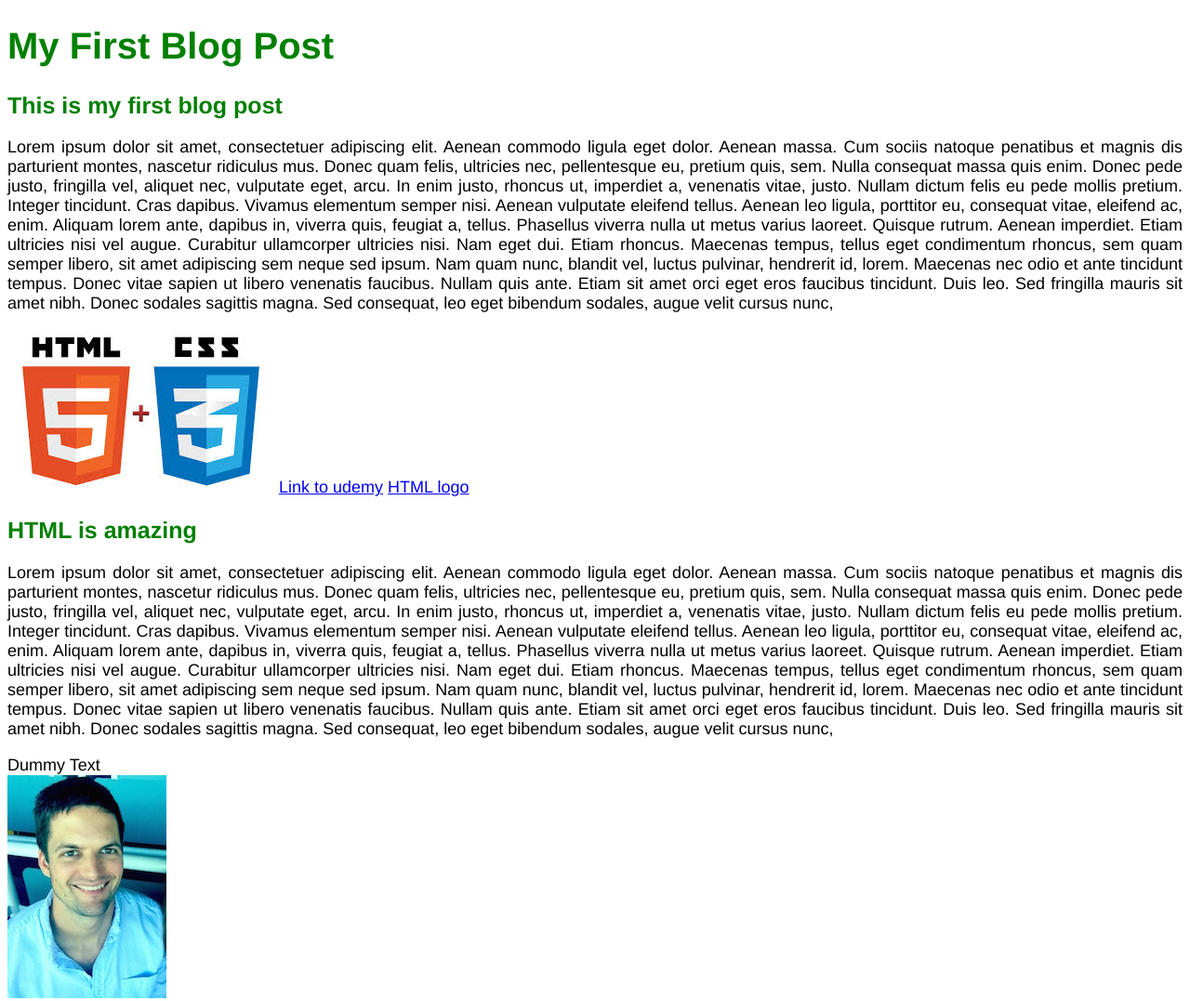
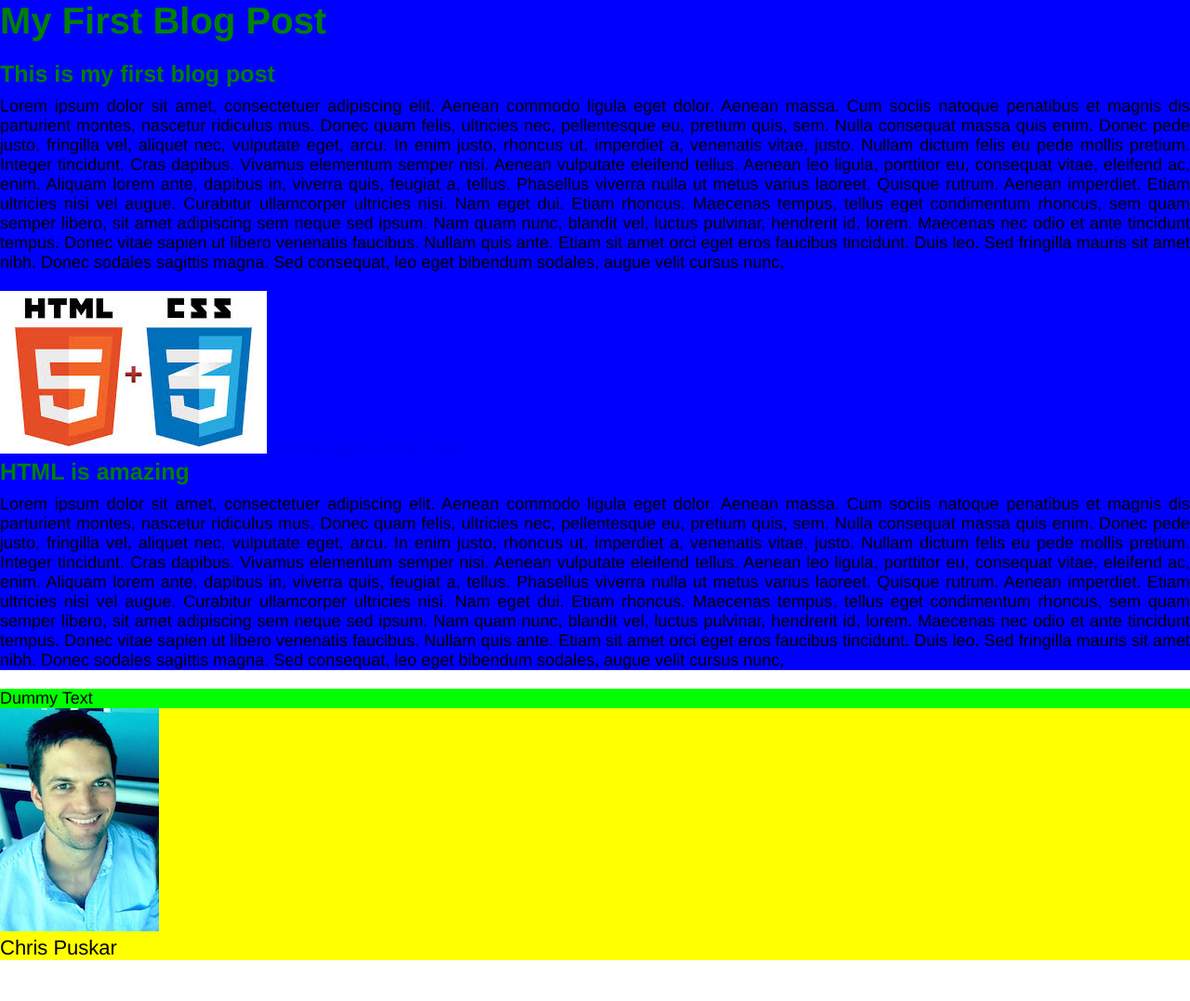
Before and after one commit to cjpuskar/Blog-Post, a website: page client/index.html in a window 1280 px wide. Shown: the top 1077 px of the page at 93% size. After the commit the page ends 1033 px from the top, so only its background shows below. Drawn offline with Linux system fonts and the light colour scheme.

Commit message:
[style]: add styling for new divs

```diff
--- a/client/public/stylesheets/style.css
+++ b/client/public/stylesheets/style.css
@@ -1,6 +1,30 @@
+* {
+	margin: 0;
+	padding: 0;
+	box-sizing: border-box;
+}
+
+.container: {
+	width: 1140px;
+	margin-left: auto;
+	margin-right: auto;
+}
+
 body {
 	font-family: Helvetica Neue, Arial;
 	font-size: 18px;
+}
+
+.blog-post {
+	background-color: #0000ff;
+}
+
+.other-posts {
+	background-color: #00ff00;
+}
+
+.author-box {
+	background-color: #ffff00;
 }
 
 h1, h2 {
@@ -9,14 +33,17 @@ h1, h2 {
 
 h1 {
 	font-size: 40px;
+	margin-bottom: 20px;
 }
 
 h2 {
 	font-size: 25px;
+	margin-bottom: 10px;
 }
 
 .main-text {
 	text-align: justify;
+	margin-bottom: 20px;
 }
 
 .author-text {
```
